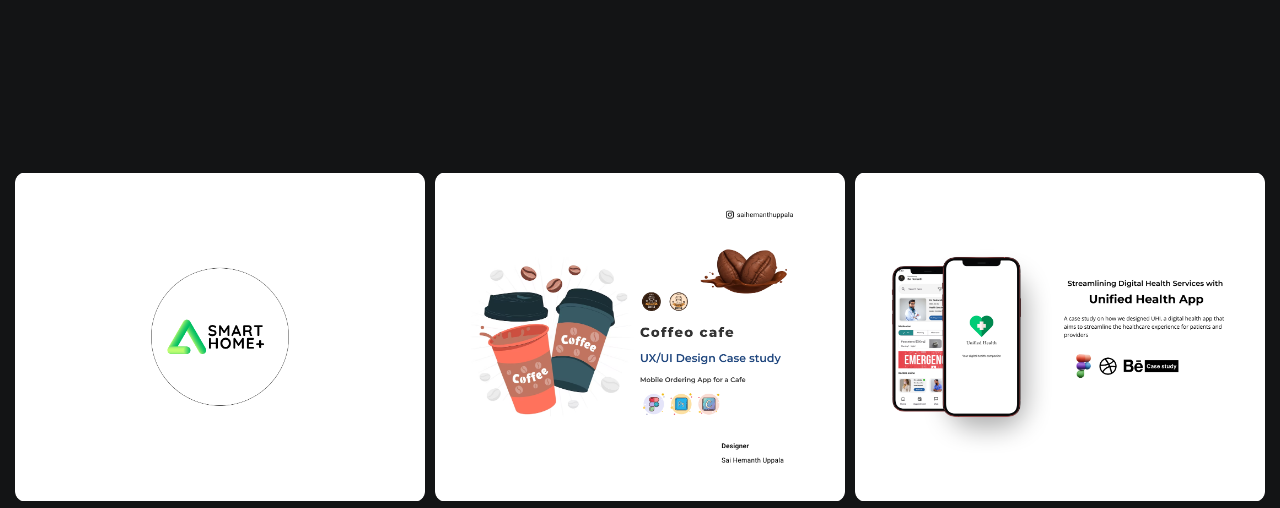
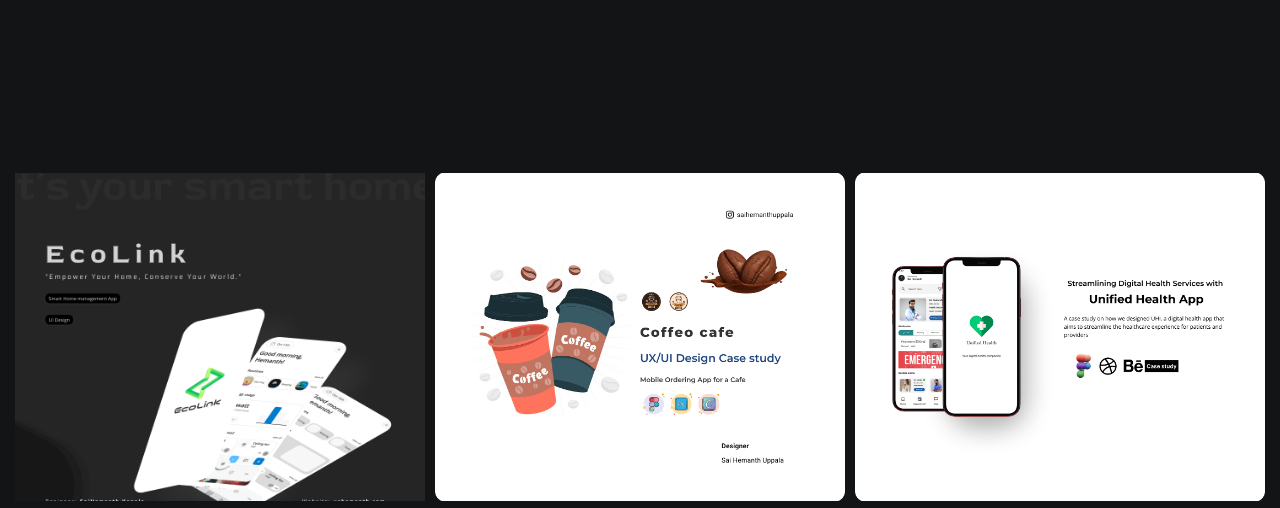
Before and after one commit to ushemanth/portfolio, a website: page index.html in a window 1280 px wide. Shown: the part 421-929 px from the top of the page. Drawn offline with Linux system fonts and the light colour scheme.

Commit message:
Update index.html

```diff
--- a/index.html
+++ b/index.html
@@ -63,7 +63,7 @@
                     <!-- entry -->
                     <div class="entry work-entry branding">
                         <a href="https://www.behance.net/gallery/183329533/Smart-Home-management-app-Ui-Design-ECOLINK">
-                            <div class="entry-image imageBG" data-img="assets/img/smarthome.png"></div>
+                            <div class="entry-image imageBG" data-img="assets/img/1.png"></div>
                             <div class="work-entry-hover">
                                 <div class="work-entry-content">
                                     <div class="work-entry-title">Ecolink</div>
```
